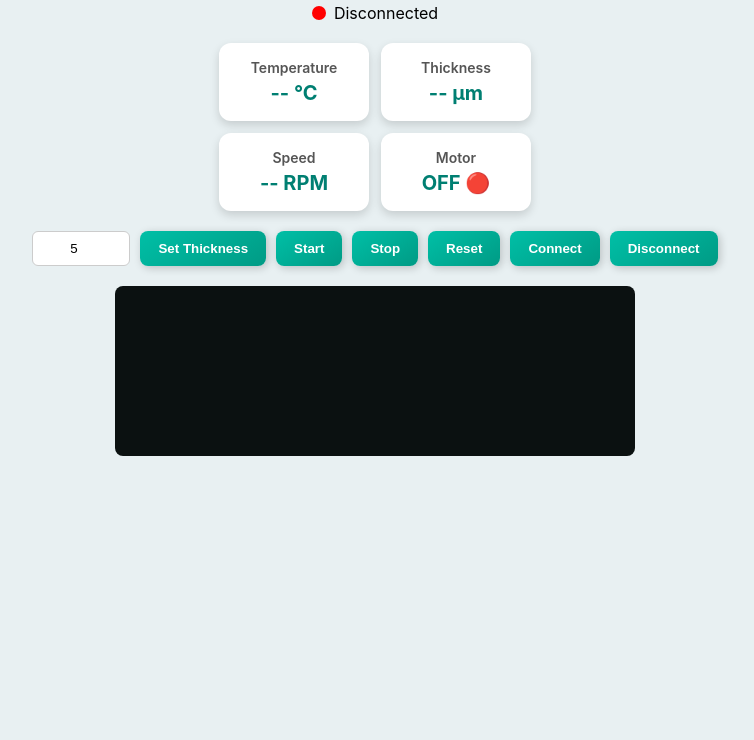
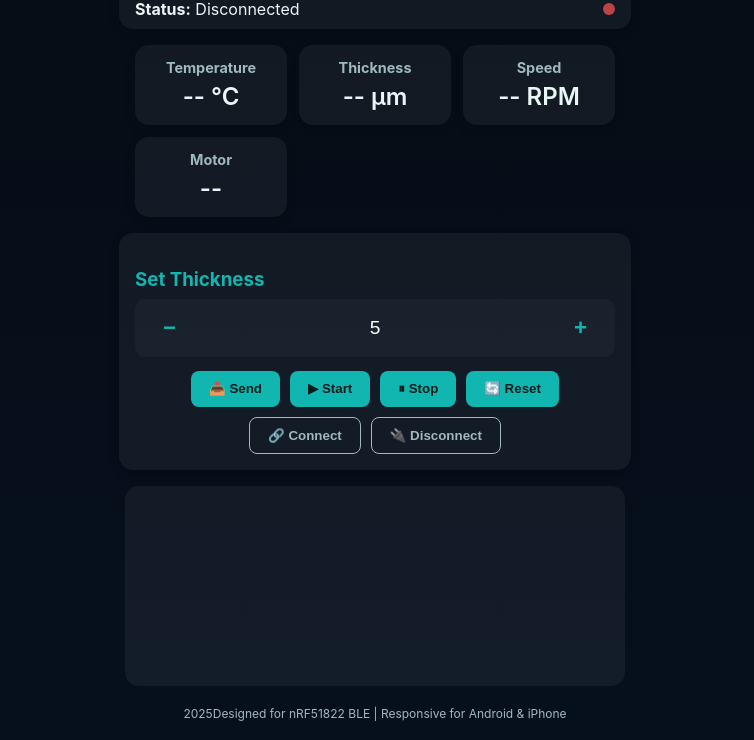
Before and after one commit to ankitsehgal2009-creator/NrfBleNative, a plain HTML site: page index.html in a window 1280 px wide. Shown: the part 80-820 px from the top of the page, without its empty margins (265-1019 px from the left). Drawn offline with Linux system fonts and the light colour scheme.

Commit message:
changes in Ble.js and index.html

```diff
--- a/ble.js
+++ b/ble.js
@@ -1,36 +1,35 @@
-// ble.js — Cryostat BLE Dashboard
+// ble.js — Cryostat Microtome BLE link for nRF51822 (Web Bluetooth)
 
 const UART_SERVICE = "6e400001-b5a3-f393-e0a9-e50e24dcca9e";
-const UART_RX = "6e400002-b5a3-f393-e0a9-e50e24dcca9e";
-const UART_TX = "6e400003-b5a3-f393-e0a9-e50e24dcca9e";
+const UART_RX = "6e400002-b5a3-f393-e0a9-e50e24dcca9e"; // write
+const UART_TX = "6e400003-b5a3-f393-e0a9-e50e24dcca9e"; // notify
 
-let bleDevice, bleServer, rxChar, txChar;
+let bleDevice = null, bleServer = null, rxChar = null, txChar = null;
+let reconnectTimer = null;
 let rxBuffer = "";
-let reconnectTimer = null;
 
 document.addEventListener("DOMContentLoaded", () => {
+  const statusText = document.getElementById("status-text");
+  const statusDot = document.getElementById("status-dot");
+  const logs = document.getElementById("logs");
+
+  const tempEl = document.getElementById("param-temp");
+  const thickEl = document.getElementById("param-thick");
+  const speedEl = document.getElementById("param-speed");
+  const motorEl = document.getElementById("param-motor");
+
   const connectBtn = document.getElementById("connect-btn");
   const disconnectBtn = document.getElementById("disconnect-btn");
-  const sendBtn = document.getElementById("send-btn");
   const startBtn = document.getElementById("start-btn");
   const stopBtn = document.getElementById("stop-btn");
   const resetBtn = document.getElementById("reset-btn");
-  const input = document.getElementById("thickness-input");
-  const logs = document.getElementById("logs");
-  const statusText = document.getElementById("status-text");
-  const statusDot = document.getElementById("status-dot");
 
-  const tempVal = document.getElementById("val-temp");
-  const thickVal = document.getElementById("val-thickness");
-  const speedVal = document.getElementById("val-speed");
-  const motorVal = document.getElementById("val-motor");
-
-  function log(...msg) {
+  function log(msg) {
     const line = document.createElement("div");
-    line.textContent = `[${new Date().toLocaleTimeString()}] ${msg.join(" ")}`;
+    line.textContent = `[${new Date().toLocaleTimeString()}] ${msg}`;
     logs.appendChild(line);
     logs.scrollTop = logs.scrollHeight;
-    console.log(...msg);
+    console.log(msg);
   }
 
   function setStatus(connected) {
@@ -46,8 +45,7 @@ document.addEventListener("DOMContentLoaded", () => {
       });
 
       bleDevice.addEventListener("gattserverdisconnected", handleDisconnect);
-
-      log("⏳ Connecting to", bleDevice.name, "...");
+      log("⏳ Connecting to " + bleDevice.name + "...");
       bleServer = await bleDevice.gatt.connect();
 
       const service = await bleServer.getPrimaryService(UART_SERVICE);
@@ -58,22 +56,23 @@ document.addEventListener("DOMContentLoaded", () => {
       txChar.addEventListener("characteristicvaluechanged", handleNotification);
 
       setStatus(true);
-      log("✅ Connected to", bleDevice.name);
+      log("✅ Connected to " + bleDevice.name);
     } catch (err) {
-      log("❌ Connection failed:", err.message);
+      log("❌ Connection failed: " + err.message);
     }
   }
 
   function handleDisconnect() {
     log("⚠️ Disconnected from BLE device");
     setStatus(false);
+    rxChar = null;
+    txChar = null;
 
-    if (!reconnectTimer) {
+    if (!reconnectTimer && bleDevice) {
       reconnectTimer = setInterval(async () => {
         try {
-          if (!bleDevice) return;
           if (!bleDevice.gatt.connected) {
-            log("🔄 Trying to reconnect...");
+            log("🔄 Attempting auto-reconnect...");
             bleServer = await bleDevice.gatt.connect();
             const service = await bleServer.getPrimaryService(UART_SERVICE);
             rxChar = await service.getCharacteristic(UART_RX);
@@ -83,20 +82,19 @@ document.addEventListener("DOMContentLoaded", () => {
             setStatus(true);
             clearInterval(reconnectTimer);
             reconnectTimer = null;
-            log("✅ Reconnected successfully");
+            log("✅ Auto-reconnected successfully");
           }
-        } catch (err) {
-          log("⏳ Reconnect failed:", err.message);
+        } catch (e) {
+          log("Reconnect attempt failed: " + e.message);
         }
-      }, 4000);
+      }, 5000);
     }
   }
 
+  // JSON reassembly + parsing
   function handleNotification(event) {
-    const value = event.target.value;
-    const arr = new Uint8Array(value.buffer);
-    const chunk = new TextDecoder().decode(arr);
-    rxBuffer += chunk;
+    const val = new TextDecoder().decode(event.target.value);
+    rxBuffer += val;
 
     let endIdx;
     while ((endIdx = rxBuffer.indexOf("}")) !== -1) {
@@ -105,21 +103,24 @@ document.addEventListener("DOMContentLoaded", () => {
 
       try {
         const data = JSON.parse(jsonStr);
-        log("📥 RX:", jsonStr);
+        log("📥 RX: " + jsonStr);
 
-        if (data.temp !== undefined) tempVal.textContent = `${data.temp.toFixed(1)} °C`;
-        if (data.thickness !== undefined) thickVal.textContent = `${data.thickness.toFixed(1)} µm`;
-        if (data.speed !== undefined) speedVal.textContent = `${data.speed.toFixed(0)} RPM`;
+        if (data.temp !== undefined) tempEl.textContent = data.temp.toFixed(1) + " °C";
+        if (data.thickness !== undefined) thickEl.textContent = data.thickness.toFixed(1) + " µm";
+        if (data.speed !== undefined) speedEl.textContent = data.speed.toFixed(0) + " RPM";
         if (data.motor !== undefined)
-          motorVal.textContent = data.motor ? "ON 🟢" : "OFF 🔴";
-      } catch (err) {
-        log("⚠️ JSON parse error:", err.message);
+          motorEl.textContent = data.motor ? "ON 🟢" : "OFF 🔴";
+      } catch (e) {
+        // ignore incomplete fragments
       }
     }
   }
 
   async function writeToRx(text) {
-    if (!rxChar) return log("⚠️ Not connected");
+    if (!rxChar) {
+      log("⚠️ Not connected.");
+      return;
+    }
     const encoder = new TextEncoder();
     const bytes = encoder.encode(text);
     const MTU = 20;
@@ -127,13 +128,15 @@ document.addEventListener("DOMContentLoaded", () => {
       const slice = bytes.slice(i, i + MTU);
       await rxChar.writeValue(slice);
     }
-    log("📤 TX:", text);
+    log("📤 TX: " + text);
   }
 
-  // UI Button Handlers
+  // Make writeToRx globally available (used by index.html inline script)
+  window.writeToRx = writeToRx;
+
+  // Buttons
   connectBtn.onclick = connectBLE;
   disconnectBtn.onclick = () => bleDevice?.gatt?.disconnect();
-  sendBtn.onclick = () => writeToRx(`THICKNESS:${input.value}`);
   startBtn.onclick = () => writeToRx("START");
   stopBtn.onclick = () => writeToRx("STOP");
   resetBtn.onclick = () => writeToRx("RESET");
--- a/index.html
+++ b/index.html
@@ -1,157 +1,180 @@
 <!DOCTYPE html>
 <html lang="en">
 <head>
-  <meta charset="utf-8" />
-  <meta name="viewport" content="width=device-width,initial-scale=1" />
-  <title>Cryostat BLE Dashboard</title>
+  <meta charset="UTF-8" />
+  <meta name="viewport" content="width=device-width, initial-scale=1.0" />
+  <title>Cryostat Microtome Control</title>
+  <link rel="manifest" href="manifest.json" />
   <style>
+    :root {
+      --bg: #06101d;
+      --card: rgba(255,255,255,0.05);
+      --accent: #12b6b0;
+      --muted: #a0b8bf;
+      --radius: 14px;
+      --shadow: 0 4px 10px rgba(0,0,0,0.2);
+    }
     body {
-      font-family: "Inter", sans-serif;
-      background: #e8f0f2;
-      display: flex;
-      flex-direction: column;
+      font-family: "Inter", Arial, sans-serif;
+      background: linear-gradient(180deg, #050d16, #06101d);
+      color: #e9f6f7;
+      margin: 0; padding: 10px;
+      display: flex; flex-direction: column;
       align-items: center;
-      padding: 20px;
+      min-height: 100vh;
     }
-
-    h1 {
-      color: #008b7f;
-      font-size: 24px;
-      margin-bottom: 10px;
+    h1 { margin: 10px 0; color: var(--accent); }
+    .status-bar {
+      display: flex; justify-content: space-between;
+      align-items: center; width: 100%;
+      max-width: 480px; background: var(--card);
+      padding: 10px 16px; border-radius: var(--radius);
+      box-shadow: var(--shadow);
     }
-
-    #status {
-      display: flex;
-      align-items: center;
-      margin-bottom: 20px;
+    .dot { width: 12px; height: 12px; border-radius: 50%; background: #b44; }
+    .dot.connected { background: var(--accent); box-shadow: 0 0 8px var(--accent); }
+    .param-grid {
+      display: grid; grid-template-columns: repeat(auto-fit, minmax(150px, 1fr));
+      gap: 12px; width: 100%; max-width: 480px; margin-top: 16px;
     }
-
-    #status-dot {
-      width: 14px;
-      height: 14px;
-      border-radius: 50%;
-      background: red;
-      margin-right: 8px;
+    .card {
+      background: var(--card); border-radius: var(--radius);
+      padding: 14px; box-shadow: var(--shadow);
+      display: flex; flex-direction: column; align-items: center;
+      justify-content: center; text-align: center;
     }
-
-    #status-dot.connected {
-      background: #00ff6e;
-      box-shadow: 0 0 10px #00ff6e;
+    .card h3 { margin: 0; font-size: 0.9rem; color: var(--muted); }
+    .card span { font-size: 1.5rem; font-weight: 600; margin-top: 6px; }
+    .control-section {
+      background: var(--card); border-radius: var(--radius);
+      width: 100%; max-width: 480px;
+      padding: 16px; margin-top: 16px;
+      box-shadow: var(--shadow);
     }
-
-    .tile-grid {
-      display: grid;
-      grid-template-columns: repeat(2, 150px);
-      gap: 12px;
-      margin-bottom: 20px;
+    .input-group {
+      display: flex; align-items: center; justify-content: space-between;
+      background: rgba(255,255,255,0.03);
+      border-radius: 10px; padding: 6px 10px; margin-top: 8px;
     }
-
-    .tile {
-      background: white;
-      border-radius: 12px;
-      padding: 16px;
-      text-align: center;
-      box-shadow: 0 4px 10px rgba(0, 0, 0, 0.15);
+    input[type="number"] {
+      width: 100%; background: transparent; color: #fff;
+      border: none; font-size: 1.2rem; text-align: center; outline: none;
+      -moz-appearance: textfield;
     }
-
-    .tile-title {
-      color: #555;
-      font-weight: 600;
-      font-size: 14px;
+    input::-webkit-outer-spin-button,
+    input::-webkit-inner-spin-button { -webkit-appearance: none; margin: 0; }
+    .arrow-btn {
+      background: none; border: none; color: var(--accent);
+      font-size: 1.4rem; cursor: pointer;
     }
-
-    .tile-value {
-      font-size: 20px;
-      color: #007f72;
-      font-weight: 700;
-      margin-top: 5px;
+    .btn-row {
+      display: flex; flex-wrap: wrap;
+      justify-content: center; gap: 10px; margin-top: 14px;
     }
-
-    .controls {
-      display: flex;
-      flex-wrap: wrap;
-      justify-content: center;
-      gap: 10px;
-      margin-bottom: 20px;
+    button {
+      background: var(--accent); color: #041d1c; border: none;
+      padding: 10px 18px; border-radius: 8px;
+      font-weight: 700; cursor: pointer;
     }
-
-    button {
-      padding: 10px 18px;
-      border: none;
-      border-radius: 8px;
-      background: linear-gradient(145deg, #00bfa6, #009b85);
-      color: white;
-      font-weight: 600;
-      cursor: pointer;
-      box-shadow: 2px 2px 8px rgba(0, 0, 0, 0.2);
-      transition: 0.2s;
+    button.ghost {
+      background: transparent; color: var(--muted);
+      border: 1px solid var(--muted);
     }
-
-    button:hover {
-      background: linear-gradient(145deg, #00d1b0, #00a590);
-      transform: translateY(-2px);
+    #logs {
+      width: 100%; max-width: 480px;
+      height: 180px; overflow-y: auto;
+      background: rgba(255,255,255,0.05);
+      border-radius: var(--radius); padding: 10px;
+      font-family: monospace; font-size: 13px;
+      color: var(--muted); margin-top: 16px;
     }
-
-    #logs {
-      background: #0b1111;
-      color: #b9fff0;
-      font-family: monospace;
-      width: 90%;
-      max-width: 500px;
-      height: 150px;
-      overflow-y: auto;
-      padding: 10px;
-      border-radius: 8px;
+    footer {
+      color: var(--muted); font-size: 12px;
+      margin-top: 20px; text-align: center;
     }
-
-    input {
-      padding: 8px;
-      width: 80px;
-      border-radius: 6px;
-      border: 1px solid #ccc;
-      text-align: center;
+    @media (max-width: 600px) {
+      h1 { font-size: 1.3rem; }
+      .card span { font-size: 1.3rem; }
+      .btn-row button { flex: 1; }
     }
   </style>
 </head>
 <body>
-  <h1>🧊 Cryostat BLE Dashboard</h1>
+  <h1>Cryostat Microtome</h1>
 
-  <div id="status">
-    <div id="status-dot"></div>
-    <div id="status-text">Disconnected</div>
+  <!-- 🔹 STATUS BAR -->
+  <div class="status-bar">
+    <div>
+      <strong>Status:</strong> <span id="status-text">Disconnected</span>
+    </div>
+    <div class="dot" id="status-dot"></div>
   </div>
 
-  <div class="tile-grid">
-    <div class="tile">
-      <div class="tile-title">Temperature</div>
-      <div class="tile-value" id="val-temp">-- °C</div>
+  <!-- 🔹 PARAMETER DISPLAY -->
+  <div class="param-grid">
+    <div class="card"><h3>Temperature</h3><span id="param-temp">-- °C</span></div>
+    <div class="card"><h3>Thickness</h3><span id="param-thick">-- µm</span></div>
+    <div class="card"><h3>Speed</h3><span id="param-speed">-- RPM</span></div>
+    <div class="card"><h3>Motor</h3><span id="param-motor">--</span></div>
+  </div>
+
+  <!-- 🔹 CONTROL PANEL -->
+  <div class="control-section">
+    <h3 style="color:var(--accent);margin-bottom:8px;">Set Thickness</h3>
+    <div class="input-group">
+      <button class="arrow-btn" id="dec-btn">−</button>
+      <input id="thickness-input" type="number" min="0" max="100" step="0.1" value="5" />
+      <button class="arrow-btn" id="inc-btn">+</button>
     </div>
-    <div class="tile">
-      <div class="tile-title">Thickness</div>
-      <div class="tile-value" id="val-thickness">-- µm</div>
-    </div>
-    <div class="tile">
-      <div class="tile-title">Speed</div>
-      <div class="tile-value" id="val-speed">-- RPM</div>
-    </div>
-    <div class="tile">
-      <div class="tile-title">Motor</div>
-      <div class="tile-value" id="val-motor">OFF 🔴</div>
+    <div class="btn-row">
+      <button id="send-btn">📤 Send</button>
+      <button id="start-btn">▶ Start</button>
+      <button id="stop-btn">⏸ Stop</button>
+      <button id="reset-btn">🔄 Reset</button>
+      <button id="connect-btn" class="ghost">🔗 Connect</button>
+      <button id="disconnect-btn" class="ghost">🔌 Disconnect</button>
     </div>
   </div>
 
-  <div class="controls">
-    <input id="thickness-input" type="number" value="5" min="1" max="20" step="0.5" />
-    <button id="send-btn">Set Thickness</button>
-    <button id="start-btn">Start</button>
-    <button id="stop-btn">Stop</button>
-    <button id="reset-btn">Reset</button>
-    <button id="connect-btn">Connect</button>
-    <button id="disconnect-btn">Disconnect</button>
-  </div>
-
+  <!-- 🔹 LOGS -->
   <div id="logs"></div>
 
-  <script src="ble.js"></script>
+  <footer>2025Designed for nRF51822 BLE | Responsive for Android & iPhone</footer>
+
+  <!-- BLE script -->
+  <script type="module" src="ble.js" defer></script>
+
+  <!-- UI Logic -->
+  <script>
+    document.addEventListener("DOMContentLoaded", () => {
+      const incBtn = document.getElementById("inc-btn");
+      const decBtn = document.getElementById("dec-btn");
+      const sendBtn = document.getElementById("send-btn");
+      const input = document.getElementById("thickness-input");
+      const logs = document.getElementById("logs");
+
+      function log(msg) {
+        const line = document.createElement("div");
+        line.textContent = `[${new Date().toLocaleTimeString()}] ${msg}`;
+        logs.appendChild(line);
+        logs.scrollTop = logs.scrollHeight;
+      }
+
+      incBtn.onclick = () => {
+        input.stepUp();
+        log("Increased thickness → " + input.value);
+      };
+      decBtn.onclick = () => {
+        input.stepDown();
+        log("Decreased thickness → " + input.value);
+      };
+      sendBtn.onclick = () => {
+        const val = input.value;
+        log("📤 Sending thickness: " + val);
+        // Hook with BLE: if global writeToRx exists
+        if (window.writeToRx) window.writeToRx(`THICKNESS:${val}`);
+      };
+    });
+  </script>
 </body>
 </html>
```
